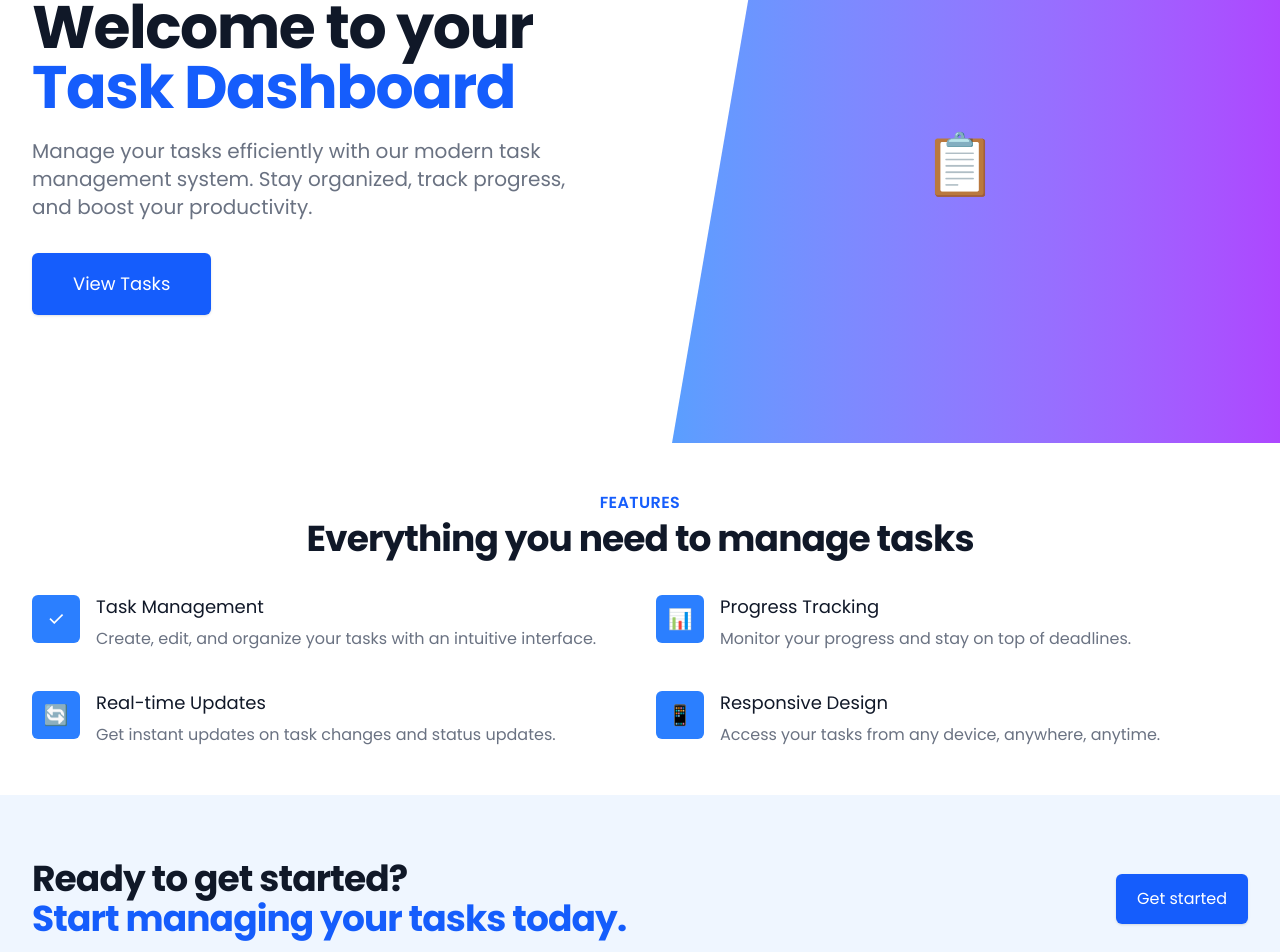
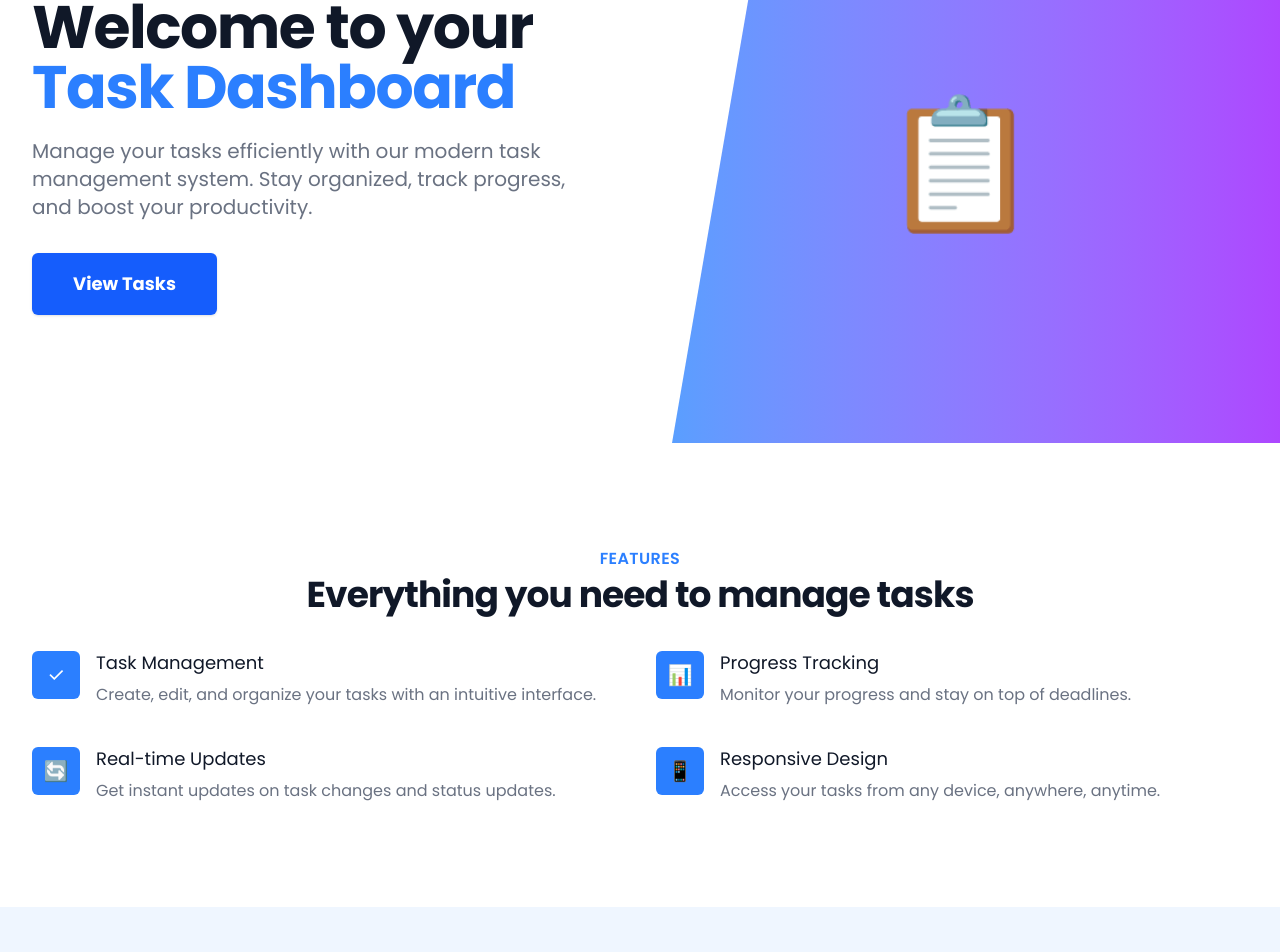
Before and after one commit to MohamedGamil/palmoutsourcing-task, a Next.js app in the folder apps/web/: page / in a window 1280 px wide. Shown: the part 180-1132 px from the top of the page. Built offline with nearby package versions, Linux system fonts and the light colour scheme.

Commit message:
feat: update styling for improved UI consistency and readability in Home and Tasks pages

```diff
--- a/apps/web/src/app/page.tsx
+++ b/apps/web/src/app/page.tsx
@@ -4,11 +4,11 @@ export default function Home() {
   return (
     <div className="bg-gray-50 dark:bg-gray-900">
       {/* Hero Section */}
-      <div className="relative bg-white dark:bg-gray-800 overflow-hidden">
+      <div className="relative bg-white dark:bg-gray-900 overflow-hidden">
         <div className="max-w-7xl mx-auto">
-          <div className="relative z-10 pb-8 bg-white dark:bg-gray-800 sm:pb-16 md:pb-20 lg:max-w-2xl lg:w-full lg:pb-28 xl:pb-32">
+          <div className="relative z-10 pb-8 bg-white dark:bg-gray-900 sm:pb-16 md:pb-20 lg:max-w-2xl lg:w-full lg:pb-28 xl:pb-32">
             <svg
-              className="hidden lg:block absolute right-0 inset-y-0 h-full w-48 text-white dark:text-gray-800 transform translate-x-1/2"
+              className="hidden lg:block absolute right-0 inset-y-0 h-full w-48 text-white dark:text-gray-900 transform translate-x-1/2"
               fill="currentColor"
               viewBox="0 0 100 100"
               preserveAspectRatio="none"
@@ -21,7 +21,7 @@ export default function Home() {
               <div className="sm:text-center lg:text-left">
                 <h1 className="pt-10 sm:pt-12 md:pt-16 lg:pt-20 xl:pt-28 text-4xl tracking-tight font-extrabold text-gray-900 dark:text-white sm:text-5xl md:text-6xl">
                   <span className="block xl:inline">Welcome to your</span>{" "}
-                  <span className="block text-blue-600 xl:inline">Task Dashboard</span>
+                  <span className="block text-blue-500 xl:inline">Task Dashboard</span>
                 </h1>
                 <p className="mt-3 text-base text-gray-500 dark:text-gray-300 sm:mt-5 sm:text-lg sm:max-w-xl sm:mx-auto md:mt-5 md:text-xl lg:mx-0">
                   Manage your tasks efficiently with our modern task management system.
@@ -31,7 +31,7 @@ export default function Home() {
                   <div className="rounded-md shadow">
                     <Link
                       href="/tasks"
-                      className="w-full flex items-center justify-center px-8 py-3 border border-transparent text-base font-medium rounded-md text-white bg-blue-600 hover:bg-blue-700 md:py-4 md:text-lg md:px-10"
+                      className="w-full flex items-center justify-center px-8 py-3 border border-transparent text-base font-bold rounded-md text-white bg-blue-600 hover:bg-blue-700 md:py-4 md:text-lg md:px-10"
                     >
                       View Tasks
                     </Link>
@@ -51,16 +51,16 @@ export default function Home() {
         </div>
         <div className="lg:absolute lg:inset-y-0 lg:right-0 lg:w-1/2">
           <div className="h-56 w-full bg-gradient-to-r from-blue-400 to-purple-500 sm:h-72 md:h-96 lg:w-full lg:h-full flex items-center justify-center">
-            <div className="text-white text-6xl">📋</div>
+            <div className="text-white text-9xl select-none">📋</div>
           </div>
         </div>
       </div>
 
       {/* Features Section */}
-      <div id="features" className="py-12 bg-white dark:bg-gray-800">
+      <div id="features" className="py-26 bg-white dark:bg-gray-900">
         <div className="max-w-7xl mx-auto px-4 sm:px-6 lg:px-8">
           <div className="lg:text-center">
-            <h2 className="text-base text-blue-600 font-semibold tracking-wide uppercase">Features</h2>
+            <h2 className="text-base text-blue-500 font-semibold tracking-wide uppercase">Features</h2>
             <p className="mt-2 text-3xl leading-8 font-extrabold tracking-tight text-gray-900 dark:text-white sm:text-4xl">
               Everything you need to manage tasks
             </p>
@@ -121,17 +121,17 @@ export default function Home() {
       </div>
 
       {/* CTA Section */}
-      <div className="bg-blue-50 dark:bg-gray-900">
+      <div className="bg-blue-50 dark:bg-black">
         <div className="max-w-7xl mx-auto py-12 px-4 sm:px-6 lg:py-16 lg:px-8 lg:flex lg:items-center lg:justify-between">
-          <h2 className="text-3xl font-extrabold tracking-tight text-gray-900 dark:text-white md:text-4xl">
-            <span className="block">Ready to get started?</span>
-            <span className="block text-blue-600">Start managing your tasks today.</span>
+          <h2 className="font-extrabold tracking-tight text-gray-900 dark:text-white">
+            <span className="block text-3xl md:text-4xl">Getting started!</span>
+            <span className="block text-2xl md:text-3xl text-blue-500">Start managing your tasks.</span>
           </h2>
           <div className="mt-8 flex lg:mt-0 lg:flex-shrink-0">
             <div className="inline-flex rounded-md shadow">
               <Link
                 href="/tasks"
-                className="inline-flex items-center justify-center px-5 py-3 border border-transparent text-base font-medium rounded-md text-white bg-blue-600 hover:bg-blue-700"
+                className="inline-flex items-center justify-center px-5 py-3 border border-transparent text-base font-bold rounded-md text-white bg-blue-600 hover:bg-blue-700"
               >
                 Get started
               </Link>
--- a/apps/web/src/app/tasks/page.tsx
+++ b/apps/web/src/app/tasks/page.tsx
@@ -129,7 +129,7 @@ export default function TasksPage() {
             <button
               key={status}
               onClick={() => setFilter(status)}
-              className={`px-4 py-2 rounded-lg text-sm font-medium transition-colors ${
+              className={`px-4 py-2 rounded-lg text-sm font-bold transition-colors ${
                 filter === status
                   ? 'bg-blue-600 text-white'
                   : 'bg-white dark:bg-gray-800 text-gray-700 dark:text-gray-200 border border-gray-300 dark:border-gray-600 hover:bg-gray-50 dark:hover:bg-gray-700'
@@ -139,7 +139,7 @@ export default function TasksPage() {
                status === 'inProgress' ? 'In Progress' :
                status.charAt(0).toUpperCase() + status.slice(1)}
               {status !== 'all' && (
-                <span className="ml-2 inline-flex items-center justify-center px-2 py-1 text-xs font-bold leading-none text-current bg-current bg-opacity-20 rounded-full">
+                <span className="ml-2 inline-flex items-center justify-center px-2 py-1 text-xs font-bold leading-none text-black bg-blue-100 bg-opacity-20 rounded-full">
                   {tasks.filter(task => task.status === status).length}
                 </span>
               )}
@@ -155,7 +155,7 @@ export default function TasksPage() {
           <button
             onClick={fetchTasks}
             disabled={loading}
-            className="inline-flex items-center px-4 py-2 border border-transparent text-sm font-medium rounded-md shadow-sm text-white bg-blue-600 hover:bg-blue-700 focus:outline-none focus:ring-2 focus:ring-offset-2 focus:ring-blue-500 disabled:opacity-50 disabled:cursor-not-allowed"
+            className="inline-flex items-center px-4 py-2 border border-transparent text-sm font-bold rounded-md shadow-sm text-white bg-blue-600 hover:bg-blue-700 focus:outline-none focus:ring-2 focus:ring-offset-2 focus:ring-blue-500 disabled:opacity-50 disabled:cursor-not-allowed"
           >
             {loading ? (
               <>
@@ -167,7 +167,7 @@ export default function TasksPage() {
               </>
             ) : (
               <>
-                🔄 Refresh
+                Refresh List
               </>
             )}
           </button>
@@ -187,7 +187,7 @@ export default function TasksPage() {
                 <div className="mt-4">
                   <button
                     onClick={fetchTasks}
-                    className="bg-red-100 dark:bg-red-800 hover:bg-red-200 dark:hover:bg-red-700 text-red-800 dark:text-red-200 px-3 py-2 rounded-md text-sm font-medium"
+                    className="bg-red-100 dark:bg-red-800 hover:bg-red-200 dark:hover:bg-red-700 text-red-800 dark:text-red-200 px-3 py-2 rounded-md text-sm font-bold"
                   >
                     Try again
                   </button>
@@ -241,8 +241,7 @@ export default function TasksPage() {
                           task.status
                         )}`}
                       >
-                        {task.status === 'inProgress' ? 'In Progress' :
-                         task.status.charAt(0).toUpperCase() + task.status.slice(1)}
+                        {task.status_label}
                       </span>
                     </div>
                   </div>
```
